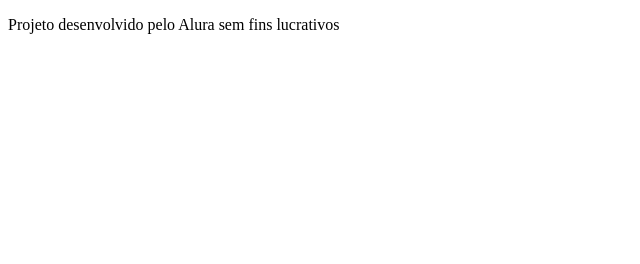
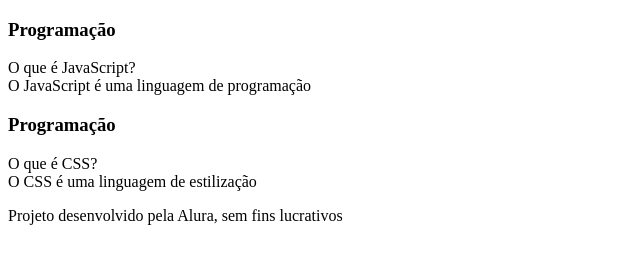
Before and after one commit to moonyschild/flashcard, a plain HTML site: page index.html in a window 1280 px wide. Shown: the whole page, without its empty margins (0-640 px from the left). Drawn offline with Linux system fonts and the light colour scheme.

Commit message:
Update index.html

```diff
--- a/index.html
+++ b/index.html
@@ -3,13 +3,37 @@
 <head>
     <meta charset="UTF-8">
     <meta name="viewport" content="width=device-width, initial-scale=1.0">
-    <title>flascard</title>
+    <title>Flashcard</title>
 </head>
 <body>
-    <main id="container"></main>
+    <main>
+        <section id="container">
+            <article class="cartao">
+                <div class="cartao__conteudo">
+                    <h3>Programação</h3>
+                    <div class="cartao__conteudo__pergunta">
+                        O que é JavaScript?
+                    </div>
+                    <div class="cartao__conteudo__resposta">
+                        O JavaScript é uma linguagem de programação
+                    </div>
+                </div>
+            </article>
+            <article class="cartao">
+                <div class="cartao__conteudo">
+                    <h3>Programação</h3>
+                    <div class="cartao__conteudo__pergunta">
+                        O que é CSS?
+                    </div>
+                    <div class="cartao__conteudo__resposta">
+                        O CSS é uma linguagem de estilização
+                    </div>
+                </div>
+            </article>
+        </section>
+    </main>
     <footer>
-        <p>Projeto desenvolvido pelo Alura sem
-            fins lucrativos</p>
+        <p>Projeto desenvolvido pela Alura, sem fins lucrativos</p>
     </footer>
 </body>
 </html>
```
